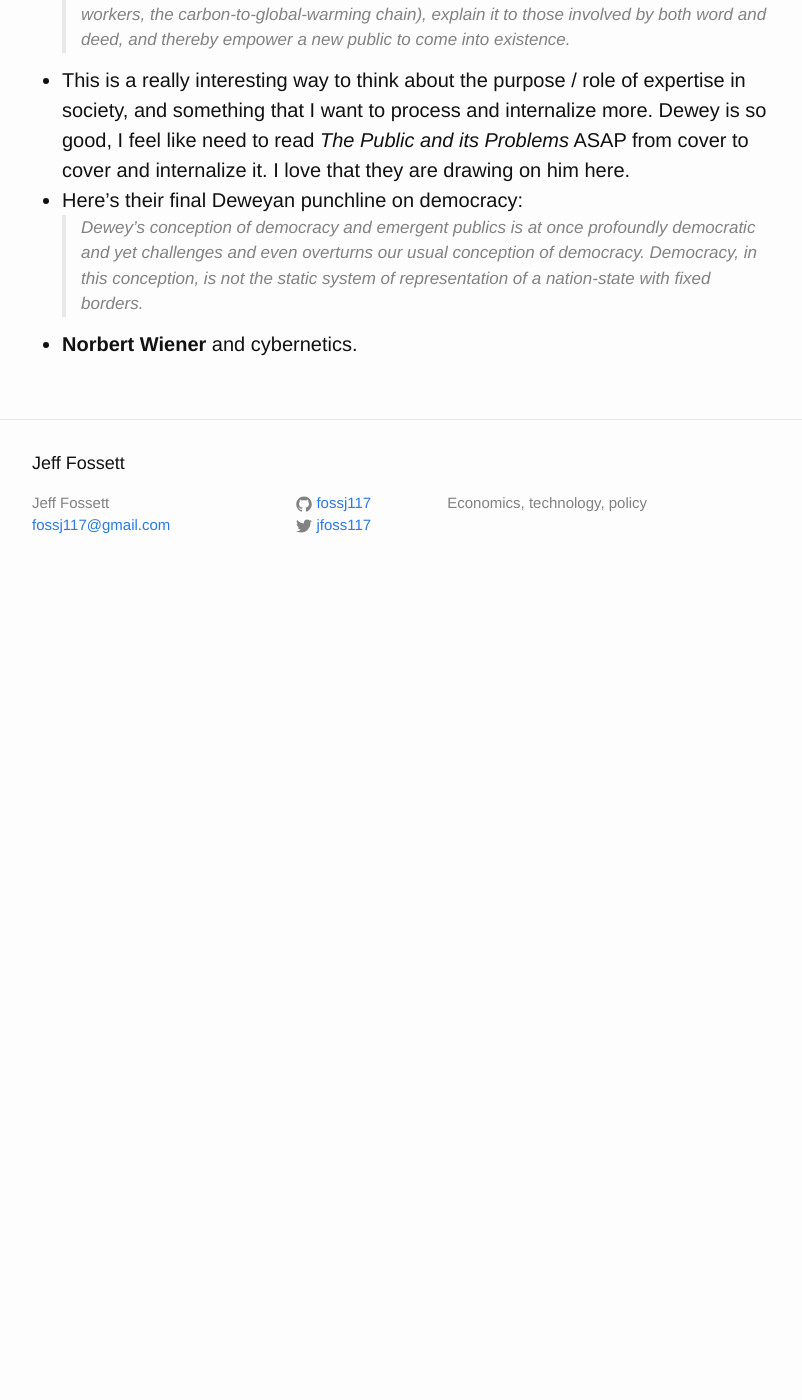
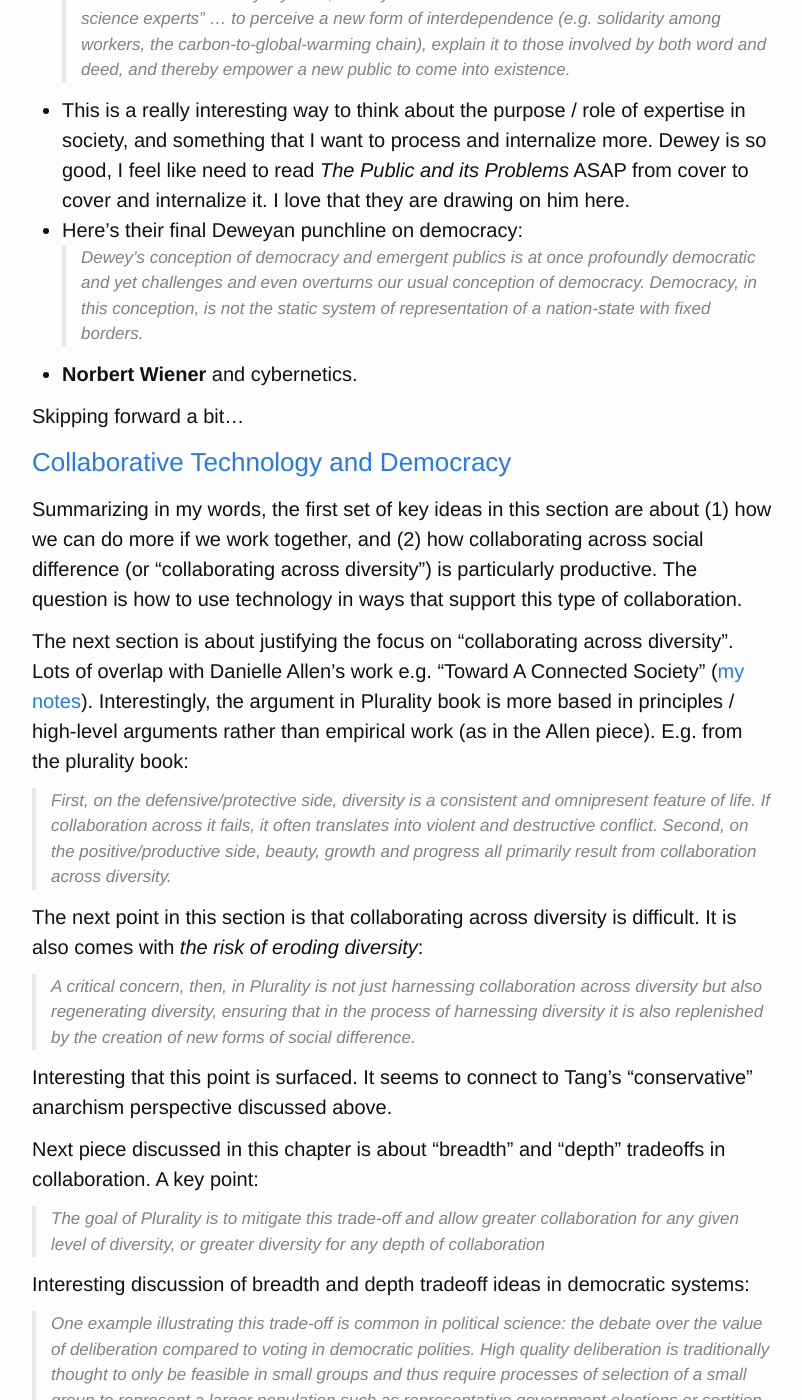
Before and after one commit to Fossj117/fossj117.github.io, a Jekyll site: the page built from _posts/2023-12-27-notes-on-plurality-book.md, in a window 1280 px wide and 1400 px high, scrolled down 9626 px. Shown: the whole window, without its empty margins (238-1040 px from the left). Built offline with Jekyll 4.4.1, drawn with Linux system fonts in a browser that asks for light colours; a script that is not in the unit is left out; before the commit the page ends 10220 px from its top, so only the background shows below that; some of the changed text lies outside the part shown.

Commit message:
add notes on collaborative tech and democracy

```diff
--- a/_posts/2023-12-27-notes-on-plurality-book.md
+++ b/_posts/2023-12-27-notes-on-plurality-book.md
@@ -187,3 +187,46 @@
 <!-- * "The simplest and most naïve way to think about science is what might be called “objectivist”, “rationalist” or, as we will dub it, “monist atomism”3. The physical world has an objective state and obeys an ultimately quite simple set of laws, waiting to be discovered"
 * "They are also the foundation of the Abundance Technocracy (AT) and Entrepreneurial Sovereignty (ES) worldviews we discussed in the last chapter, though each emphasizes a different aspect. AT focuses on the unity of reason and science inherent in monism and seeks to similarly rationalize social life, harnessing technology. ES focuses on the fragmentation intrinsic to atomism and seeks to model “natural laws” for the interaction of these atoms (like natural selection and market processes). In this sense, while ES and AT seem opposite, they are opposites within an aligned scientific worldview."
 * "Critical to all these developments are ideas such as “complexity”, “emergence”, “networks”, and “collective intelligence” that challenge the elegance of monist atomism." -->
+
+Skipping forward a bit...
+
+## [Collaborative Technology and Democracy](https://github.com/pluralitybook/plurality/blob/main/contents/english/05-00-collaborative-technology-and-democracy.md)
+
+Summarizing in my words, the first set of key ideas in this section are about (1) how we can do more if we work together, and (2) how collaborating across social difference (or "collaborating across diversity") is particularly productive. The question is how to use technology in ways that support this type of collaboration.
+
+The next section is about justifying the focus on "collaborating across diversity". Lots of overlap with Danielle Allen's work e.g. "Toward A Connected Society" ([my notes](https://jeffreyfossett.com/2024/01/09/decentralized-society-class3-allen.html)). Interestingly, the argument in Plurality book is more based in principles / high-level arguments rather than empirical work (as in the Allen piece). E.g. from the plurality book:
+
+> First, on the defensive/protective side, diversity is a consistent and omnipresent feature of life. If collaboration across it fails, it often translates into violent and destructive conflict. Second, on the positive/productive side, beauty, growth and progress all primarily result from collaboration across diversity.
+
+The next point in this section is that collaborating across diversity is difficult. It is also comes with *the risk of eroding diversity*:
+
+> A critical concern, then, in Plurality is not just harnessing collaboration across diversity but also regenerating diversity, ensuring that in the process of harnessing diversity it is also replenished by the creation of new forms of social difference.
+
+Interesting that this point is surfaced. It seems to connect to Tang's "conservative" anarchism perspective discussed above.
+
+Next piece discussed in this chapter is about "breadth" and "depth" tradeoffs in collaboration. A key point:
+
+> The goal of Plurality is to mitigate this trade-off and allow greater collaboration for any given level of diversity, or greater diversity for any depth of collaboration
+
+Interesting discussion of breadth and depth tradeoff ideas in democratic systems:
+
+> One example illustrating this trade-off is common in political science: the debate over the value of deliberation compared to voting in democratic polities. High quality deliberation is traditionally thought to only be feasible in small groups and thus require processes of selection of a small group to represent a larger population such as representative government elections or sortition (choosing participants at random), but is believed to lead to richer collaboration, more complete airing of participant perspectives and therefore better eventual collective choices. On the other hand, voting can involve much larger and more diverse populations at much lower cost, but comes at the cost of each participant providing thin signals of their perspectives in the form (usually) of assent for one among a predetermined list of options.
+
+Reminds me of some of our recent discussions from the [decentralized society](https://jeffreyfossett.com/2024/01/05/decentralized-society-IAP.html) class.
+
+Final piece of the discussion is about what it *means* to improve collaboration or the breadth/depth tradeoff around it. This gets into a welcome critique of the narrowness of attempts to define global welfare measures or singular measures of social progress. Glad to see this here, and also would be interested in seeing it hooked into more of the thinking about social scientific knowledge creation elsewhere in the book (per above). What is the basis of their critique:
+
+* This type of singular optimization is naive & papers over the plurality of ways of thinking about what is desirable about the world. Singular optimization in tension with broader goals of plurality.
+* Risks of "playing god", claiming "objective" "view from nowhere".
+
+Obvious connections here to STS in a way that is welcome to me. For example, see my discussion of Scott's critique of audit society I was taking notes on recently [over here](https://jeffreyfossett.com/2023/12/20/notes-on-scott.html); but of course also many other thinkers in STS on these points, as I discuss there.
+
+Interestingly, they also here emphasize the "opposite danger" rooted in a "ground-level view" without a "broader guiding mission". I'm not sure I fully understand the articulation here. I would have expected the emphasis to be more around the risks of a fully fractured information environment or the death of truth online or in our current politics. The points they do make here seem to be rooted more in choice about the values present in technological development rather than epistemology (what I thought they were talking about)?
+
+In any case, I do agree with the recommendation towards a "pragmatic, plural path", which is exactly where I landed in my discussion of the Scott piece.
+
+The chapter closes with some more discussion of the risks of homogenization that arise from cross-group and cross-disciplinary engagement/collaboration. The counter vision:
+
+> Bridging political divides may lead to excess homogenization, but it can also lead to the birth of new political cleavages
+
+I think that there could also be a connection back to Deweyan publics here and some of the ideas in the Allen piece. Should make some more notes on this.
```
